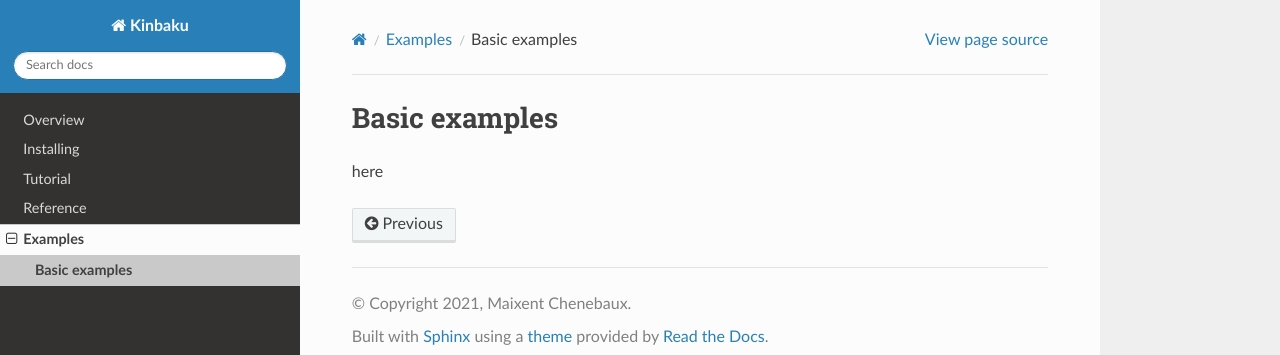
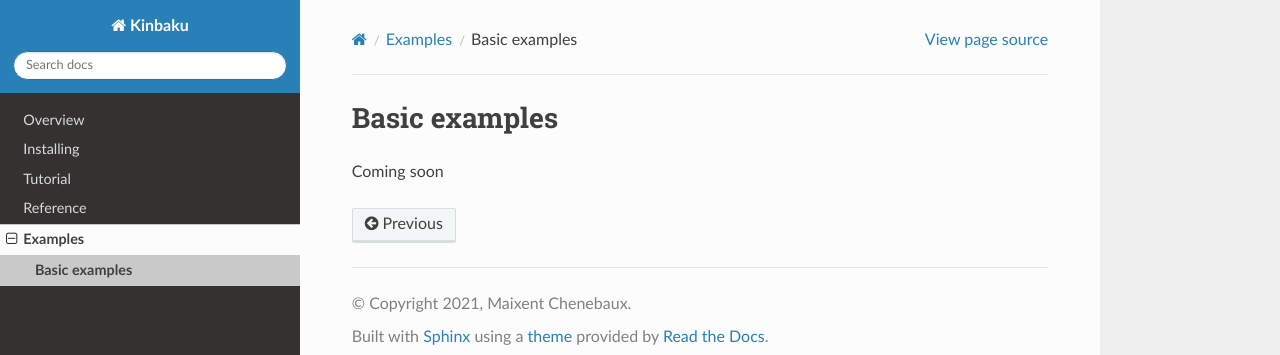
Before and after one commit to kerighan/kinbaku, a Sphinx documentation site: the page built from docs/source/examples/basic.rst, in a window 1280 px wide. Shown: the top 355 px of the page. Built offline with Sphinx 7.4.7 and the Read the Docs theme 2.0.0, drawn with Linux system fonts in a browser that asks for light colours.

Commit message:
examples coming soon

```diff
--- a/docs/source/examples/basic.rst
+++ b/docs/source/examples/basic.rst
@@ -1,4 +1,4 @@
 Basic examples
 ==============
 
-here
+Coming soon
--- a/docs/source/examples/index.rst
+++ b/docs/source/examples/index.rst
@@ -1,7 +1,5 @@
 Examples
 ========
-
-Basic examples
 
 .. toctree::
    :maxdepth: 2
```
